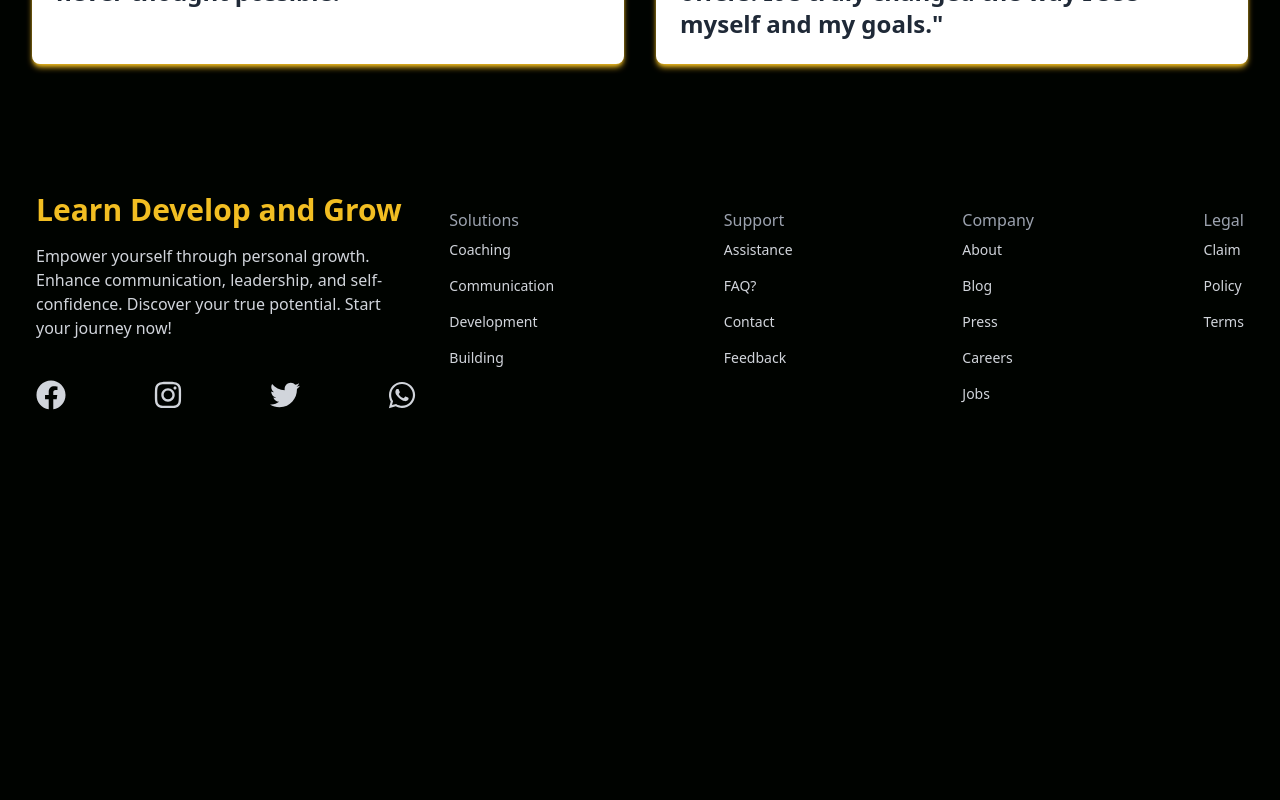
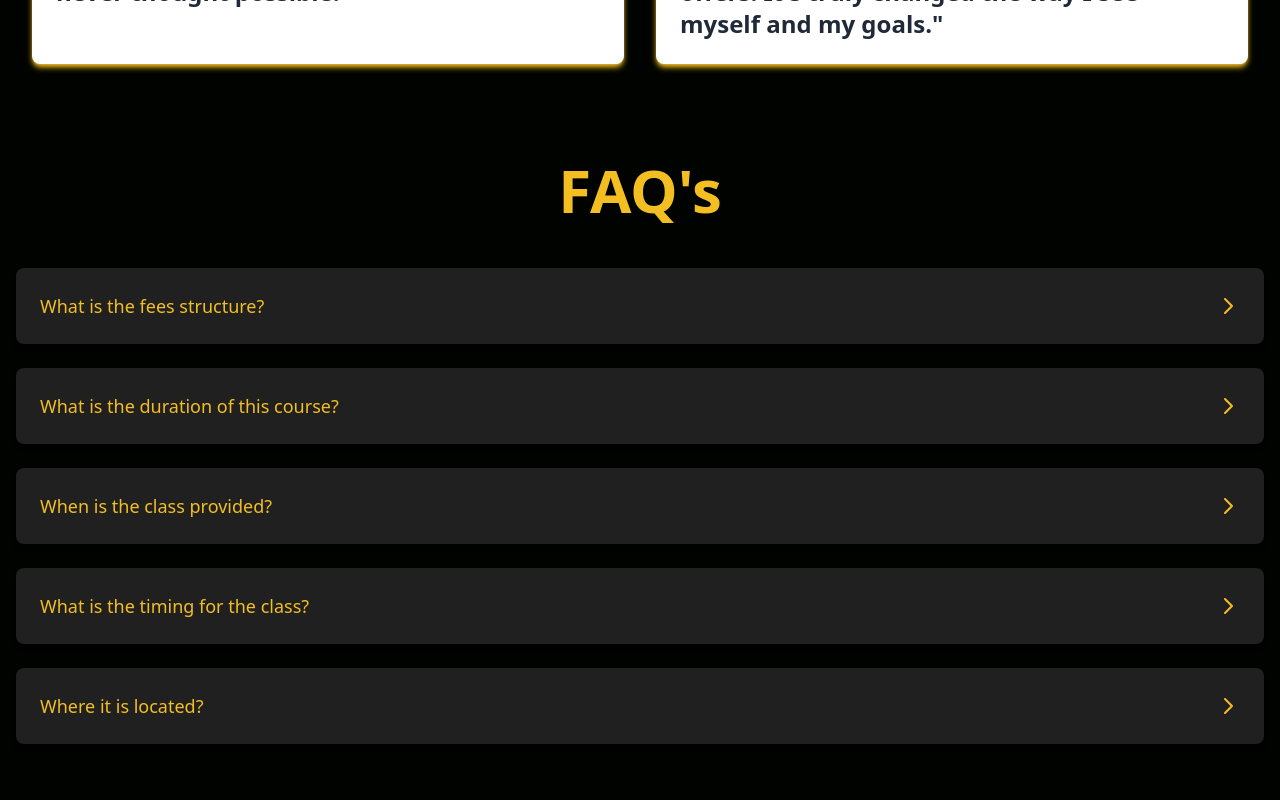
Before and after one commit to akshatbhj/Learn-Develop-and-Grow, a React (Create React App) app: page /signup in a window 1280 px wide. Shown: the part 1180-1980 px from the top of the page. Before the commit the page ends 1678 px from the top, so only its background shows below. Built offline with nearby package versions, Linux system fonts and the light colour scheme.

Commit message:
FAQ Section

```diff
--- a/src/App.js
+++ b/src/App.js
@@ -6,6 +6,7 @@ import SignUp from "./components/SignUp";
 import Courses from "./components/Courses";
 import Testimonials from "./components/Testimonials";
 import Footer from "./components/Footer";
+import FAQSection from "./components/FAQ";
 
 
 function App() {
@@ -20,6 +21,7 @@ function App() {
           <Route path="/signup" element={<SignUp />}></Route>
         </Routes>
         <Testimonials />
+        <FAQSection />
         <Footer />
       </BrowserRouter>
     </>
--- /dev/null
+++ b/src/components/FAQ.jsx
@@ -0,0 +1,81 @@
+import React, { useState } from "react";
+
+const FAQSection = () => {
+  const [activeIndex, setActiveIndex] = useState(null);
+
+  const faqData = [
+    {
+      question: "What is the fees structure?",
+      answer: "Rs. 500 per month, it is negotiable.",
+    },
+    {
+      question: "What is the duration of this course?",
+      answer: "1 year, Personality Development is a never ending process.",
+    },
+    {
+      question: "When is the class provided?",
+      answer: "Every Sunday.",
+    },
+    {
+      question: "What is the timing for the class?",
+      answer: "8am to 11am.",
+    },
+    {
+      question: "Where it is located?",
+      answer:
+        "Panch Masjid Road,Thakurpukur bazar, Kolkata, West Bengal - 700063.",
+    },
+  ];
+
+  const toggleAccordion = (index) => {
+    setActiveIndex(activeIndex === index ? null : index);
+  };
+
+  return (
+    <div className="container mx-auto px-4 py-8">
+      <h2 className="text-[#f2be22] text-4xl md:text-5xl lg:text-6xl font-bold text-center mb-[3rem]">
+        FAQ's
+      </h2>
+      <div className="grid grid-cols-1 gap-6">
+        {faqData.map((faq, index) => (
+          <div
+            key={index}
+            className={`bg-[#202020] text-[#f2be22] rounded-lg shadow-md p-6 ${
+              activeIndex === index ? "bg-white-300" : ""
+            }`}
+          >
+            <button
+              className="flex items-center justify-between w-full focus:outline-none"
+              onClick={() => toggleAccordion(index)}
+            >
+              <span className="text-lg font-medium">{faq.question}</span>
+              <svg
+                xmlns="http://www.w3.org/2000/svg"
+                className={`h-6 w-6 transform ${
+                  activeIndex === index ? "rotate-180" : ""
+                }`}
+                fill="none"
+                viewBox="0 0 24 24"
+                stroke="currentColor"
+              >
+                <path
+                  strokeLinecap="round"
+                  strokeLinejoin="round"
+                  strokeWidth={2}
+                  d="M9 5l7 7-7 7"
+                />
+              </svg>
+            </button>
+            {activeIndex === index && (
+              <div className="mt-4">
+                <p className="text-white font-bold">{faq.answer}</p>
+              </div>
+            )}
+          </div>
+        ))}
+      </div>
+    </div>
+  );
+};
+
+export default FAQSection;
```
